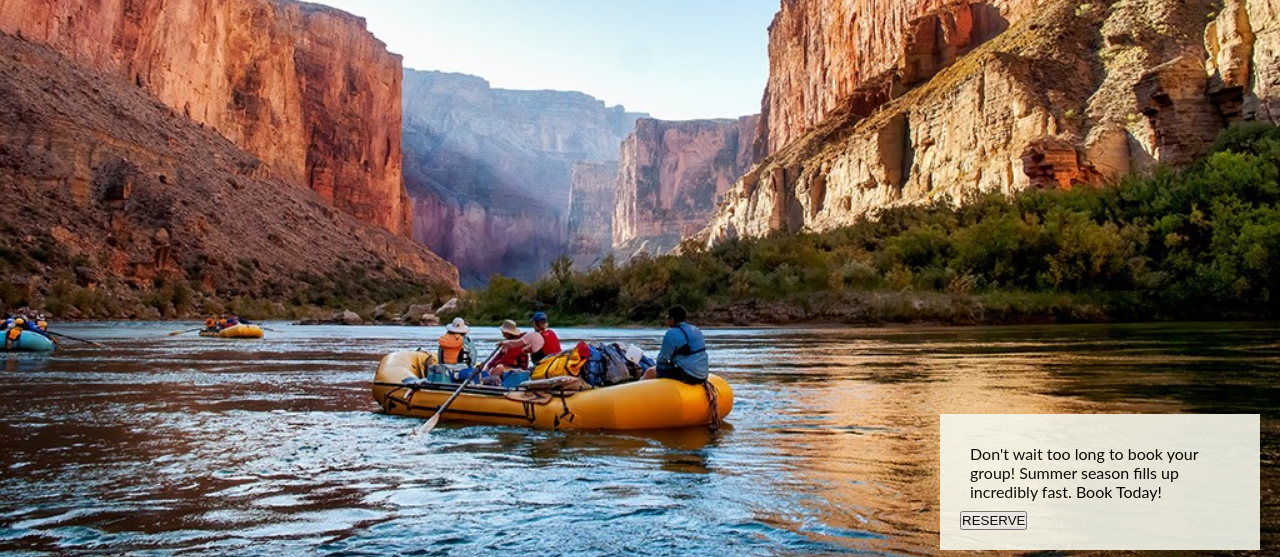
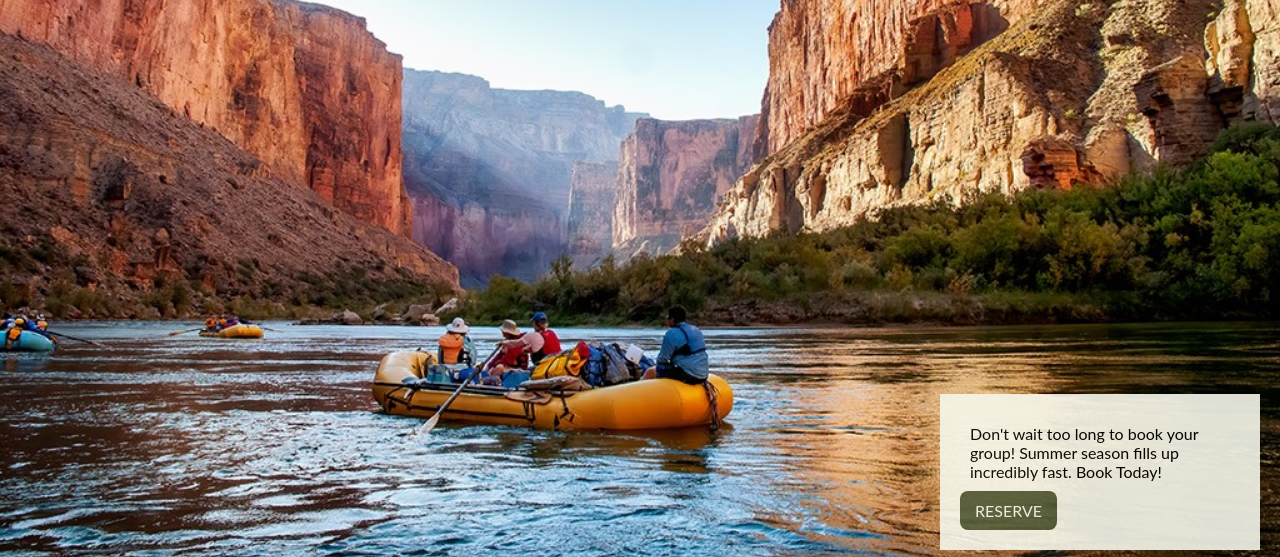
Before and after one commit to Melissard02/wdd130, a plain HTML site: page wwr/trips.html in a window 1280 px wide. Shown: the part 210-767 px from the top of the page. Drawn offline with Linux system fonts and the light colour scheme.

Commit message:
asbjkaefblaefewfjlk

```diff
--- a/wwr/styles/rafting.css
+++ b/wwr/styles/rafting.css
@@ -178,6 +178,7 @@ p {
     margin-right: 10px;
 }
 
+
 form {
     padding: 20px;
     background-color: var(--accent1-color);
@@ -259,6 +260,28 @@ footer img {
     z-index: 0;
 }
 
+.hero article {
+    font-family: var(--heading-font);
+    color: black;
+
+}
+
+.hero button {
+    font-family: var(--heading-font);
+    color: var(--accent1-color);
+    background-color: var(--primary-color);
+    border: none;
+    padding: 10px 15px;
+    display: inline-block;
+    font-size: 16px;
+    cursor: pointer;
+    border-radius: 8px;
+}
+
+.hero button:hover {
+    background-color: var(--primary-color);
+    color: var(--nav-hover-link-color);
+}
 .history {
     display: grid;
     grid-template-rows: auto;
@@ -338,6 +361,7 @@ footer img {
     font-family: var(--paragraph-font);
     color: var(--primary-color);
     margin-top: 10px;
+    justify-content: center;
 }
 
 .purpose {
```
Also changed, not shown: wwr/trips.html (+0 -6 lines).
